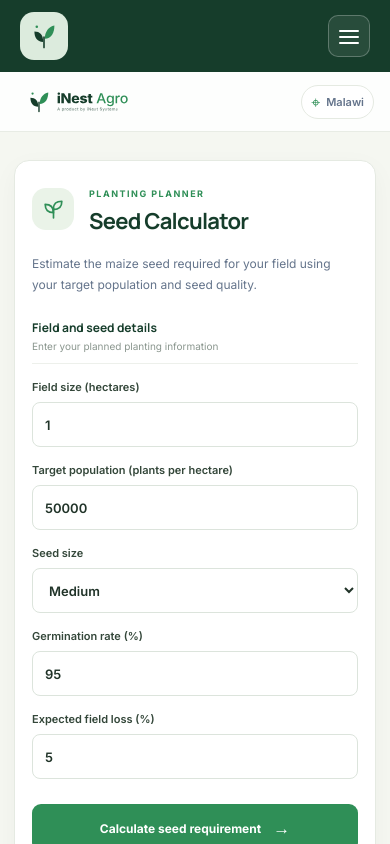
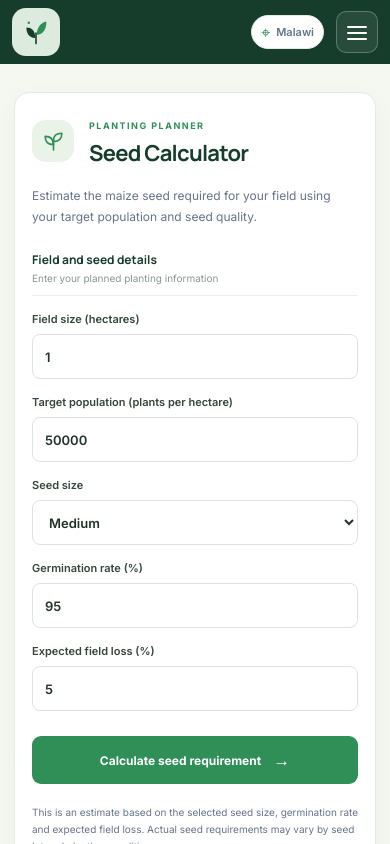
Before and after one commit to wmlauzi/Maizeplan, a React (Vite) app: page /seed-calculator in a window 390 px wide. Shown: the top 844 px of the page. Built offline with nearby package versions, Linux system fonts and the light colour scheme.

Commit message:
fixed mobile rrsponsiveness

```diff
--- a/src/App.css
+++ b/src/App.css
@@ -1,4 +1,6 @@
 .app-shell {
+  width: 100%;
+  max-width: 100%;
   min-height: 100vh;
   background: var(--ivory);
 }
@@ -241,6 +243,10 @@
   display: none;
 }
 
+.mobile-header-location {
+  display: none;
+}
+
 .mobile-menu-toggle {
   width: 42px;
   height: 42px;
@@ -265,6 +271,14 @@
   margin: 14px auto;
 }
 
+.app-main {
+  min-width: 0;
+}
+
+.page-content {
+  min-width: 0;
+}
+
 @media (max-width: 800px) {
   .desktop-sidebar {
     display: none;
@@ -272,12 +286,12 @@
 
   .mobile-header {
     position: relative;
-    z-index: 6;
+    z-index: 10;
     display: flex;
-    min-height: 72px;
+    min-height: 64px;
     align-items: center;
-    justify-content: space-between;
-    padding: 0 20px;
+    gap: 12px;
+    padding: 0 16px;
     background: var(--forest);
   }
 
@@ -285,14 +299,19 @@
     padding: 0;
   }
 
+  .mobile-header-location {
+    display: inline-flex;
+    margin-left: auto;
+  }
+
   .mobile-navigation {
     position: absolute;
-    z-index: 5;
-    top: 72px;
+    z-index: 9;
+    top: 64px;
     right: 0;
     left: 0;
     display: block;
-    padding: 0 20px 16px;
+    padding: 0 16px 16px;
     background: var(--forest);
     box-shadow: 0 14px 20px rgb(22 61 43 / 18%);
   }
@@ -306,40 +325,36 @@
   }
 
   .app-main {
-    min-height: calc(100vh - 72px);
+    width: 100%;
+    min-height: calc(100vh - 64px);
     margin-left: 0;
   }
 
   .top-header {
-    min-height: 65px;
-    padding: 0 24px;
-  }
-
-  .top-header > .brand-logo--header {
-    display: inline-flex;
-  }
-
-  .top-header-context {
     display: none;
   }
 
   .page-content {
-    padding: 22px 24px 32px;
+    width: 100%;
+    padding: 20px 22px 30px;
   }
 
   .app-footer {
-    padding: 16px 24px;
+    padding: 16px 22px;
   }
 }
 
 @media (max-width: 480px) {
-  .top-header {
-    min-height: 60px;
-    padding: 0 16px;
+  .mobile-header {
+    padding: 0 12px;
   }
 
   .header-location {
     padding: 6px 9px;
+  }
+
+  .mobile-menu-toggle {
+    flex: 0 0 42px;
   }
 
   .page-content {
@@ -347,6 +362,8 @@
   }
 
   .app-footer {
+    align-items: flex-start;
+    flex-direction: column;
     padding: 14px;
     font-size: 10px;
   }
--- a/src/App.jsx
+++ b/src/App.jsx
@@ -46,6 +46,9 @@ function ApplicationLayout() {
 
       <header className="mobile-header">
         <Brand variant="sidebar-collapsed" />
+        <span className="header-location mobile-header-location">
+          <span aria-hidden="true">⌖</span> Malawi
+        </span>
         <button
           className="mobile-menu-toggle"
           type="button"
--- a/src/components/Dashboard.css
+++ b/src/components/Dashboard.css
@@ -179,6 +179,7 @@
 
 .dashboard-section-heading {
   display: flex;
+  min-width: 0;
   align-items: end;
   justify-content: space-between;
   gap: 20px;
@@ -304,6 +305,7 @@
 
 .dashboard-signoff {
   display: flex;
+  flex-wrap: wrap;
   align-items: center;
   gap: 6px;
   padding: 31px 2px 6px;
--- a/src/components/SeedCalculator.css
+++ b/src/components/SeedCalculator.css
@@ -19,8 +19,13 @@
 
 .calculator-title-row {
   display: flex;
+  min-width: 0;
   align-items: center;
   gap: 15px;
+}
+
+.calculator-title-row > div {
+  min-width: 0;
 }
 
 .calculator-icon {
--- a/src/index.css
+++ b/src/index.css
@@ -27,12 +27,16 @@
 }
 
 html {
-  min-width: 320px;
+  width: 100%;
+  max-width: 100%;
+  min-width: 0;
   scroll-behavior: smooth;
 }
 
 body {
-  min-width: 320px;
+  width: 100%;
+  max-width: 100%;
+  min-width: 0;
   min-height: 100vh;
   margin: 0;
   background: var(--ivory);
@@ -60,5 +64,7 @@ h4 {
 }
 
 #root {
+  width: 100%;
+  max-width: 100%;
   min-height: 100vh;
 }
```
